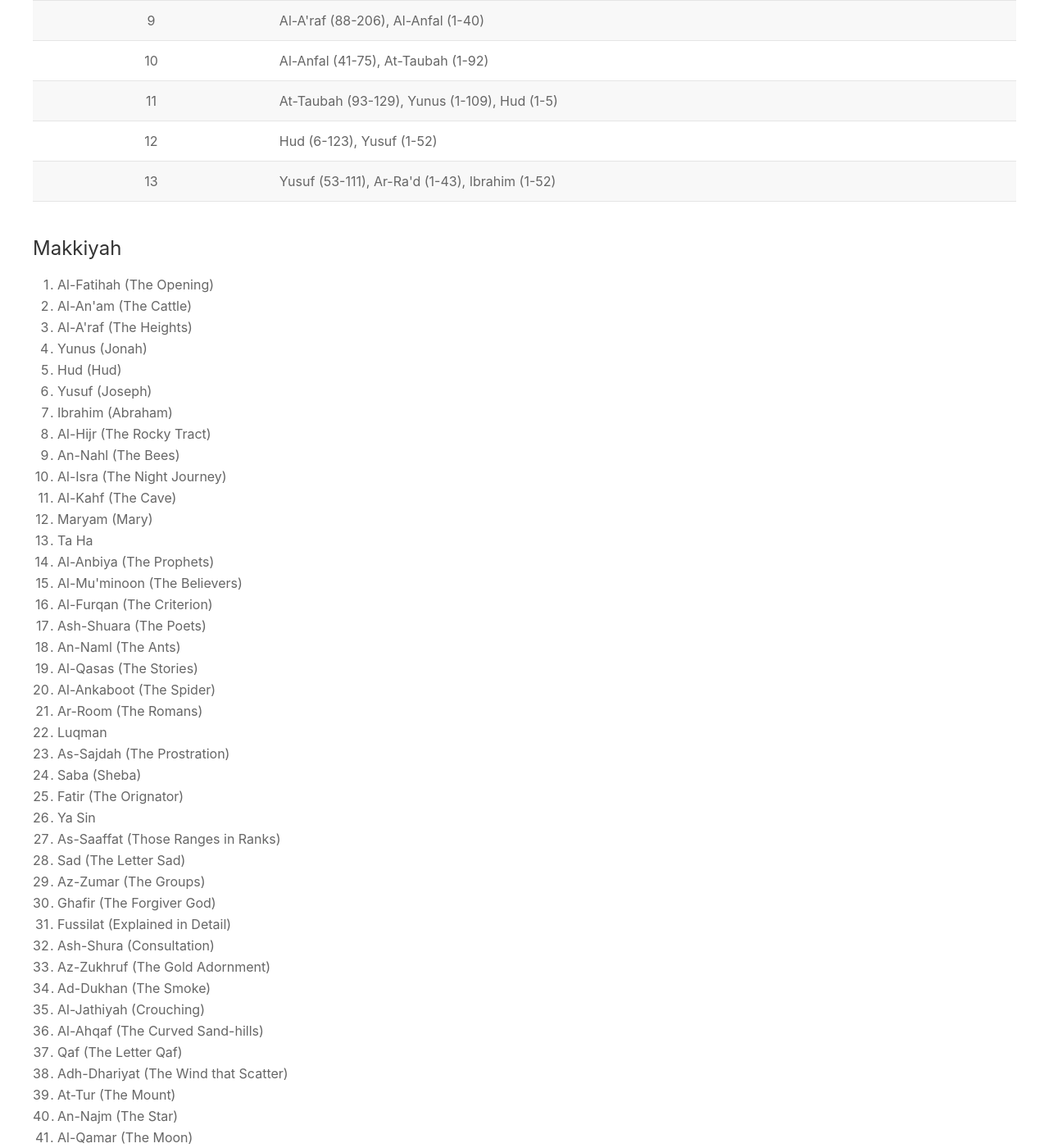
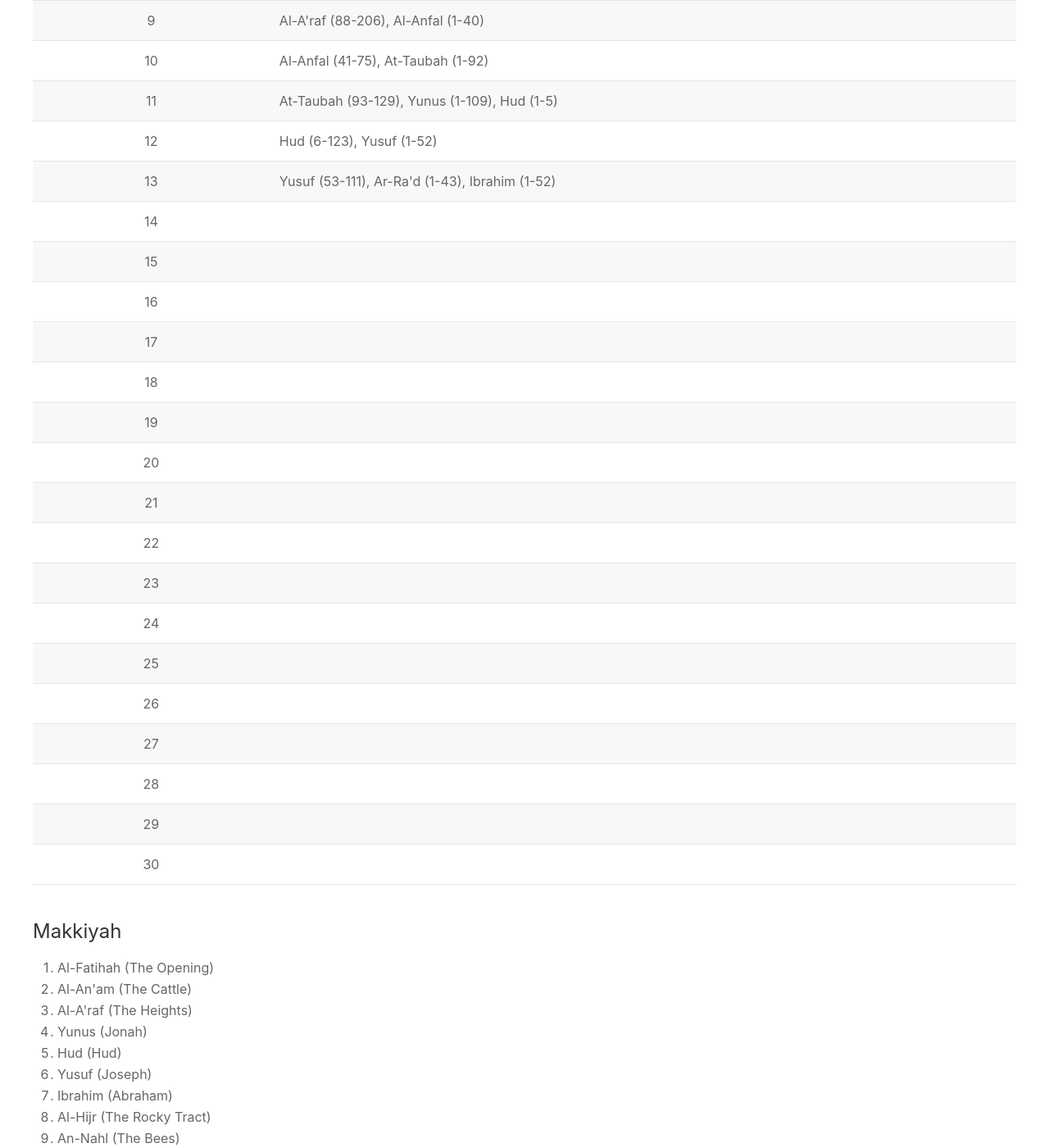
Before and after one commit to alqurankarim/alqurankarim.github.io, a Jekyll site: the page built from _pages/quran/types.html, in a window 1280 px wide and 1400 px high, scrolled down 532 px. Shown: the whole window at 82% size. Built offline with Jekyll 4.4.1, drawn with Linux system fonts in a browser that asks for light colours; nearby versions of some CDN libraries.

Commit message:
Update quran.yml

```diff
--- a/_data/quran.yml
+++ b/_data/quran.yml
@@ -26,6 +26,40 @@ quranic_juz:
     surahs: Hud (6-123), Yusuf (1-52)
   - juz: 13
     surahs: Yusuf (53-111), Ar-Ra'd (1-43), Ibrahim (1-52)
+  - juz: 14
+    surahs:
+  - juz: 15
+    surahs:
+  - juz: 16
+    surahs:
+  - juz: 17
+    surahs:
+  - juz: 18
+    surahs:
+  - juz: 19
+    surahs:
+  - juz: 20
+    surahs:
+  - juz: 21
+    surahs:
+  - juz: 22
+    surahs:
+  - juz: 23
+    surahs:
+  - juz: 24
+    surahs:
+  - juz: 25
+    surahs:
+  - juz: 26
+    surahs:
+  - juz: 27
+    surahs:
+  - juz: 28
+    surahs:
+  - juz: 29
+    surahs:
+  - juz: 30
+    surahs:
 
 
 #Quranic Chapters
```
